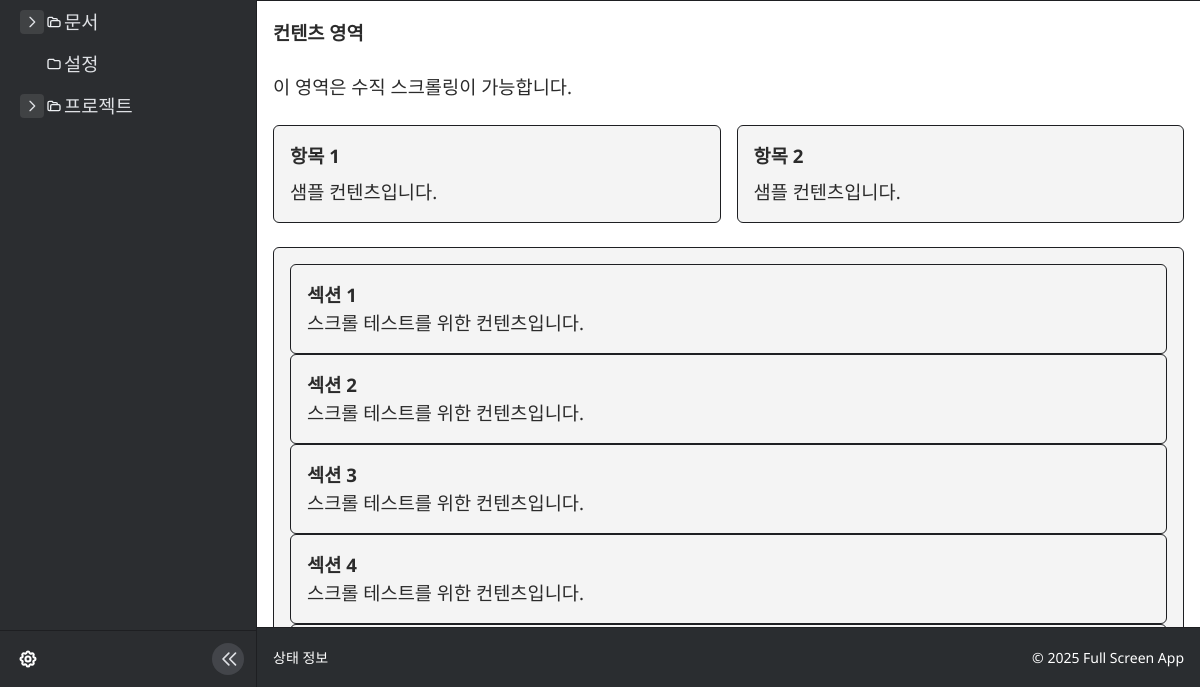
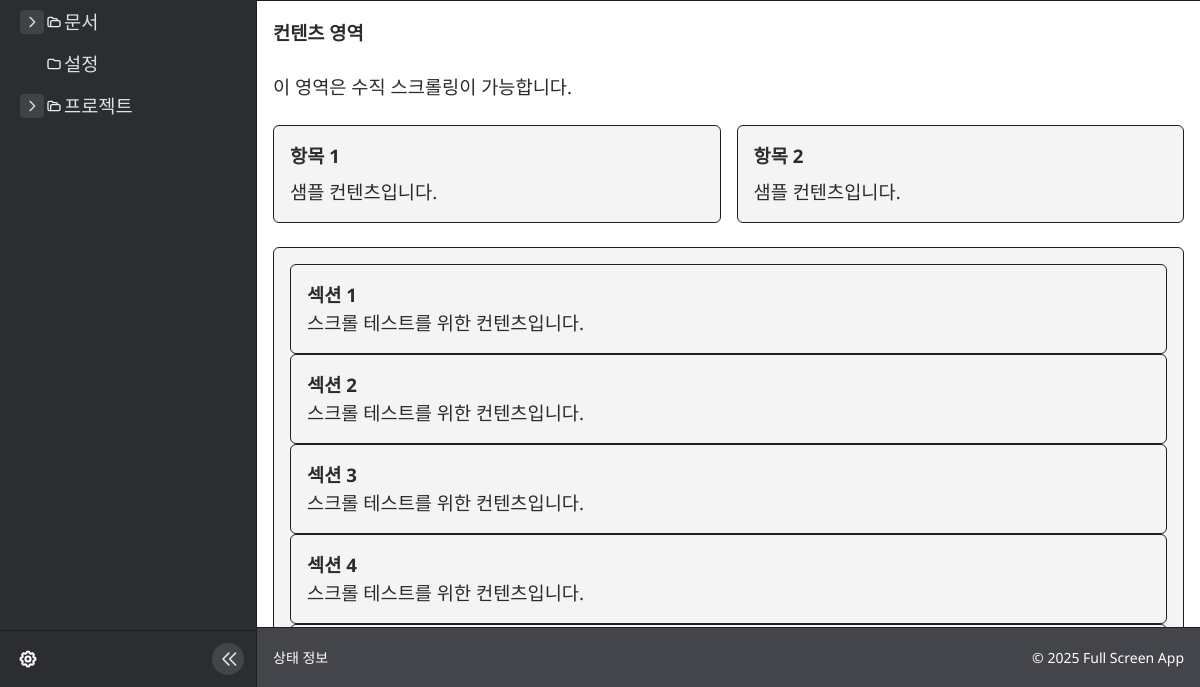
Before and after one commit to villainscode/fullscreenApp, an Electron app: page index.html in a window 1200 px wide. Shown: the part 113-800 px from the top of the page. Drawn offline with nearby package versions, Linux system fonts and the light colour scheme.

Commit message:
CSS 컬러추가

```diff
--- a/assets/styles/theme.css
+++ b/assets/styles/theme.css
@@ -43,12 +43,12 @@
     --border-color-light: #374151;
 
     /* 메인 컨텐츠 영역 테마 */
-    --content-header-bg: #1e1f22;
+    --content-header-bg: #43454a;
     --content-header-border: var(--border-color);
     --content-header-text: #ffffff;
 
     /* 에디터 영역 */
-    --editor-header-bg: #f4f4f4;
+    --editor-header-bg: #fffff;
     --editor-header-text: #6b6b6b;
     --editor-header-border: var(--border-color);
 
@@ -59,7 +59,7 @@
     --content-card-alt-bg: #cacccd;
 
     /* 푸터 영역 */
-    --footer-bg: #2a2d30;
+    --footer-bg: #43454a;
     --footer-text: #ffffff;
     --footer-border: var(--border-color);
 
```
